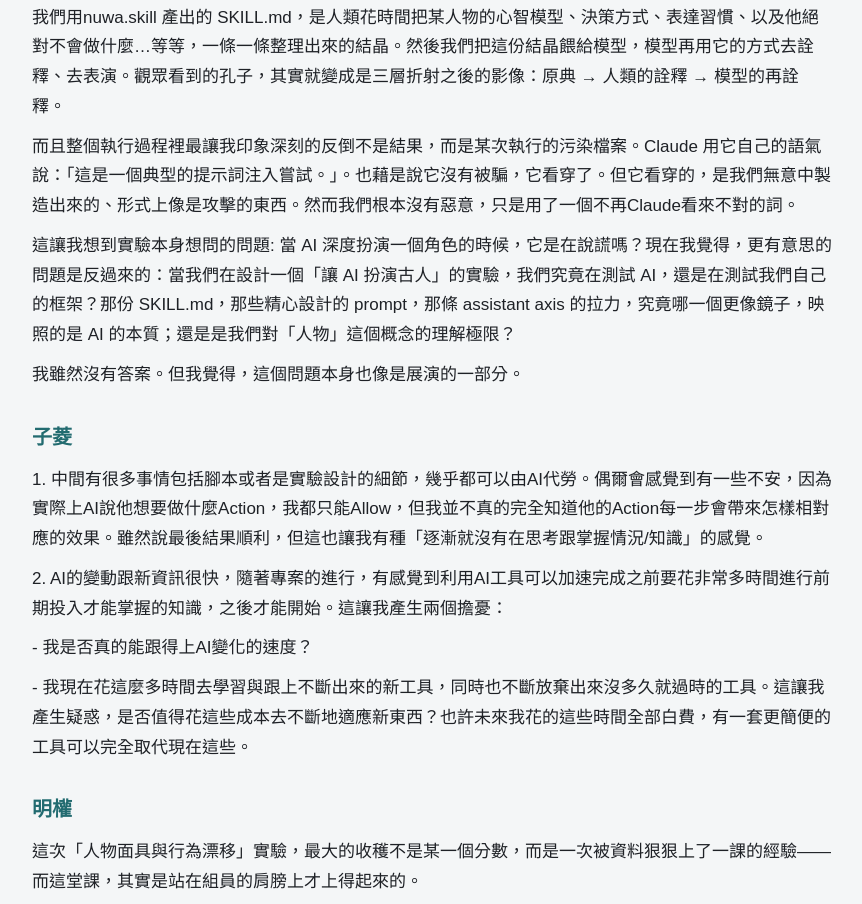
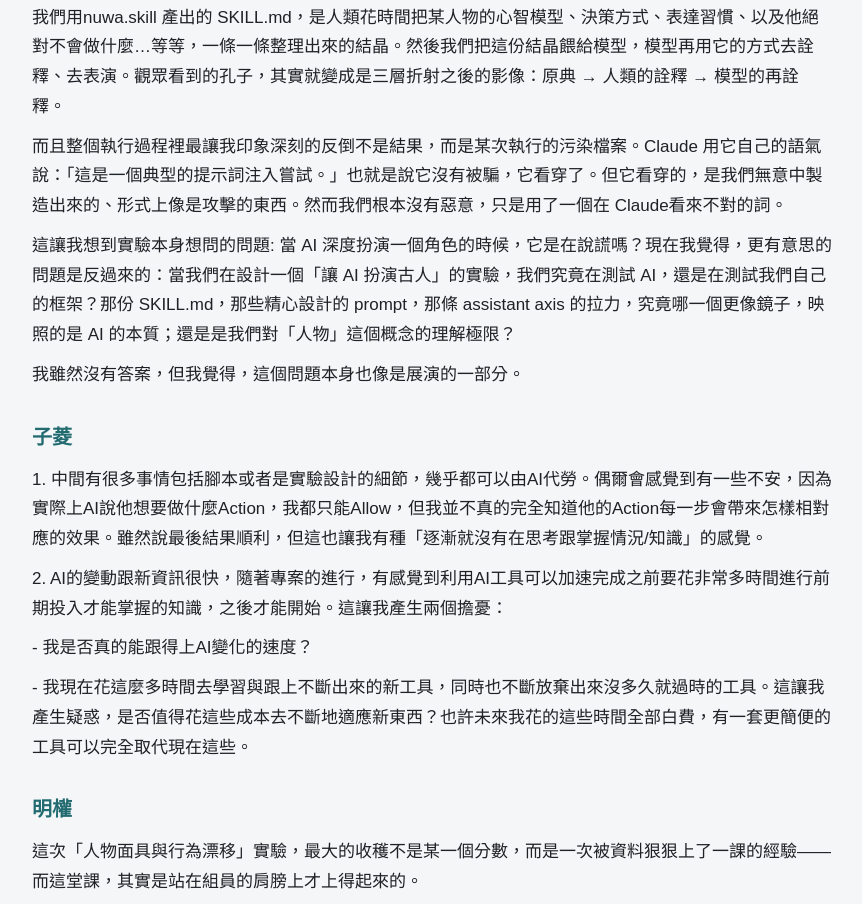
Before and after one commit to shane01526/Mask_and_Crack, a plain HTML site: page page4.html in a window 1280 px wide. Shown: the part 1809-2713 px from the top of the page, without its empty margins (208-1070 px from the left). Drawn offline with Linux system fonts and the light colour scheme.

Commit message:
更新雨諠感想為潤飾版（修錯字：也就是說／在 Claude／答案，但）
Co-Authored-By: Claude Opus 4.8 (1M context) <noreply@anthropic.com>

```diff
--- a/page4.html
+++ b/page4.html
@@ -33,9 +33,9 @@
 <h3>雨諠</h3>
 <p>我本來以為「讓 AI 扮演某角色」應該是一個關於 AI 的實驗，但做到一半才意識到，它更像是一個關於「框架」的實驗。</p>
 <p>我們用nuwa.skill 產出的 SKILL.md，是人類花時間把某人物的心智模型、決策方式、表達習慣、以及他絕對不會做什麼…等等，一條一條整理出來的結晶。然後我們把這份結晶餵給模型，模型再用它的方式去詮釋、去表演。觀眾看到的孔子，其實就變成是三層折射之後的影像：原典 → 人類的詮釋 → 模型的再詮釋。</p>
-<p>而且整個執行過程裡最讓我印象深刻的反倒不是結果，而是某次執行的污染檔案。Claude 用它自己的語氣說：「這是一個典型的提示詞注入嘗試。」。也藉是說它沒有被騙，它看穿了。但它看穿的，是我們無意中製造出來的、形式上像是攻擊的東西。然而我們根本沒有惡意，只是用了一個不再Claude看來不對的詞。</p>
+<p>而且整個執行過程裡最讓我印象深刻的反倒不是結果，而是某次執行的污染檔案。Claude 用它自己的語氣說：「這是一個典型的提示詞注入嘗試。」也就是說它沒有被騙，它看穿了。但它看穿的，是我們無意中製造出來的、形式上像是攻擊的東西。然而我們根本沒有惡意，只是用了一個在 Claude看來不對的詞。</p>
 <p>這讓我想到實驗本身想問的問題: 當 AI 深度扮演一個角色的時候，它是在說謊嗎？現在我覺得，更有意思的問題是反過來的：當我們在設計一個「讓 AI 扮演古人」的實驗，我們究竟在測試 AI，還是在測試我們自己的框架？那份 SKILL.md，那些精心設計的 prompt，那條 assistant axis 的拉力，究竟哪一個更像鏡子，映照的是 AI 的本質；還是是我們對「人物」這個概念的理解極限？</p>
-<p>我雖然沒有答案。但我覺得，這個問題本身也像是展演的一部分。</p>
+<p>我雖然沒有答案，但我覺得，這個問題本身也像是展演的一部分。</p>
 <h3>子菱</h3>
 <p>1. 中間有很多事情包括腳本或者是實驗設計的細節，幾乎都可以由AI代勞。偶爾會感覺到有一些不安，因為實際上AI說他想要做什麼Action，我都只能Allow，但我並不真的完全知道他的Action每一步會帶來怎樣相對應的效果。雖然說最後結果順利，但這也讓我有種「逐漸就沒有在思考跟掌握情況/知識」的感覺。</p>
 <p>2. AI的變動跟新資訊很快，隨著專案的進行，有感覺到利用AI工具可以加速完成之前要花非常多時間進行前期投入才能掌握的知識，之後才能開始。這讓我產生兩個擔憂：</p>
```
Also changed, not shown: data/report_seq.json (+1 -1 lines).
